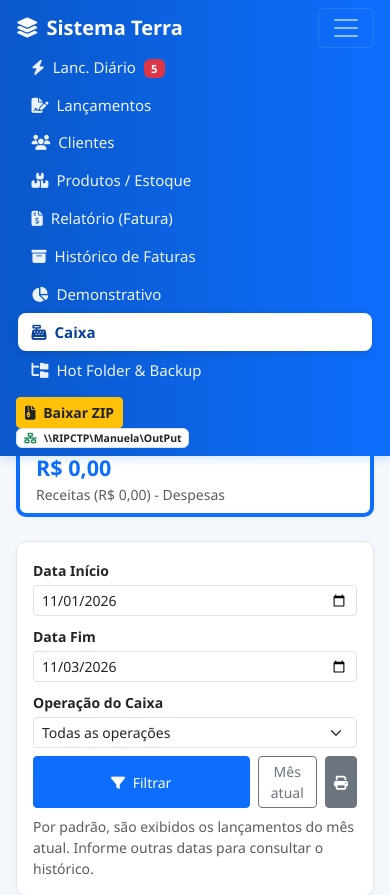
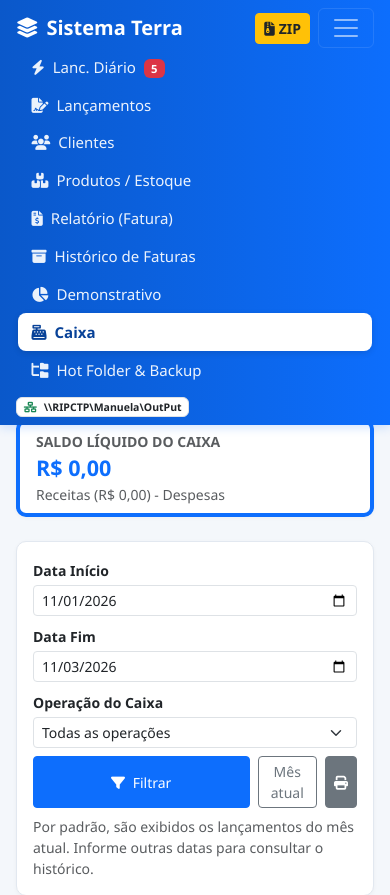
Before and after one commit to Gilsondtp/sistema-terra, a Flask app: page /caixa in a window 390 px wide, after a click that opens the changed part. Shown: the top 895 px of the page. Run offline with Flask 3, Linux system fonts and the light colour scheme; data comes from the database, SQL or seed files in the repository; data that the repository does not hold is empty; some libraries are stand-ins or nearby versions.

Commit message:
Keep ZIP download visible on mobile navigation
Co-authored-by: arena-agent <297053741+arena-agent@users.noreply.github.com>

```diff
--- a/templates/base.html
+++ b/templates/base.html
@@ -131,10 +131,15 @@
                 <i class="fas fa-layer-group"></i>
                 <span>Sistema Terra</span>
             </a>
-            <button class="navbar-toggler" type="button" data-bs-toggle="collapse" data-bs-target="#mainNavbar">
-                <span class="navbar-toggler-icon"></span>
-            </button>
-            <div class="collapse navbar-collapse" id="mainNavbar">
+            <div class="d-flex align-items-center gap-2 order-lg-3">
+                <a class="btn btn-sm btn-warning text-dark fw-bold flex-shrink-0" href="{{ url_for('download_projeto_zip') }}" aria-label="Baixar o projeto completo em ZIP" title="Baixar projeto completo em ZIP">
+                    <i class="fas fa-file-zipper"></i><span class="d-none d-sm-inline ms-1">Baixar ZIP</span><span class="d-sm-none ms-1">ZIP</span>
+                </a>
+                <button class="navbar-toggler" type="button" data-bs-toggle="collapse" data-bs-target="#mainNavbar" aria-controls="mainNavbar" aria-expanded="false" aria-label="Abrir menu">
+                    <span class="navbar-toggler-icon"></span>
+                </button>
+            </div>
+            <div class="collapse navbar-collapse order-lg-2" id="mainNavbar">
                 <ul class="navbar-nav mx-auto mb-2 mb-lg-0">
                     <li class="nav-item">
                         <a class="nav-link {% if active_page == 'diario' %}active{% endif %}" href="{{ url_for('lancamento_diario') }}">
@@ -185,9 +190,6 @@
                         </a>
                     </li>
                 </ul>
-                <a class="btn btn-sm btn-warning text-dark fw-bold me-2" href="{{ url_for('download_projeto_zip') }}" aria-label="Baixar o projeto completo em ZIP" title="Baixar projeto completo em ZIP">
-                    <i class="fas fa-file-zipper me-1"></i> Baixar ZIP
-                </a>
                 <div class="d-flex align-items-center gap-2 text-white small">
                     <span class="badge bg-white text-dark border" title="Caminho Hot Folder Configurado">
                         <i class="fas fa-network-wired text-success me-1"></i>
```
Also changed, not shown: tests/test_caixa_page.py (+5 -1 lines), 1 other file.
